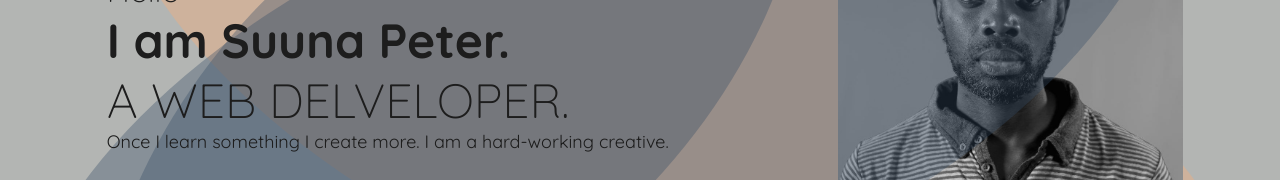
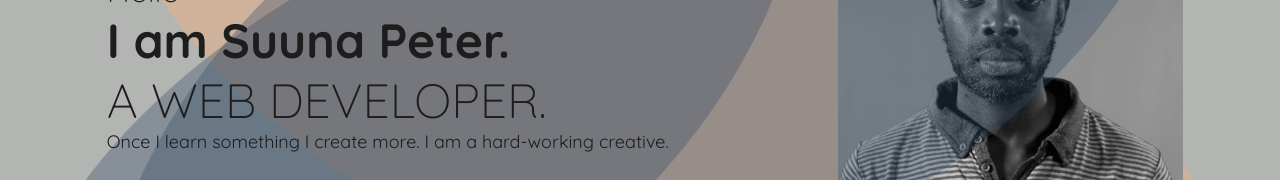
Before and after one commit to Backheart/Suuna-portfolio, a plain HTML site: page index.html in a window 1280 px wide. Shown: the part 242-422 px from the top of the page. Drawn offline with Linux system fonts and the light colour scheme.

Commit message:
Update index.html
Edited line 35

```diff
--- a/index.html
+++ b/index.html
@@ -32,7 +32,7 @@
             <h1 class="Iam">
               Hello <br /><span class="suunaName">I am Suuna Peter.</span>
             </h1>
-            <h3 class="web">A WEB DELVELOPER.</h3>
+            <h3 class="web">A WEB DEVELOPER.</h3>
             <p class="wording1">
               Once I learn something I create more. I am a hard-working
               creative.
```
